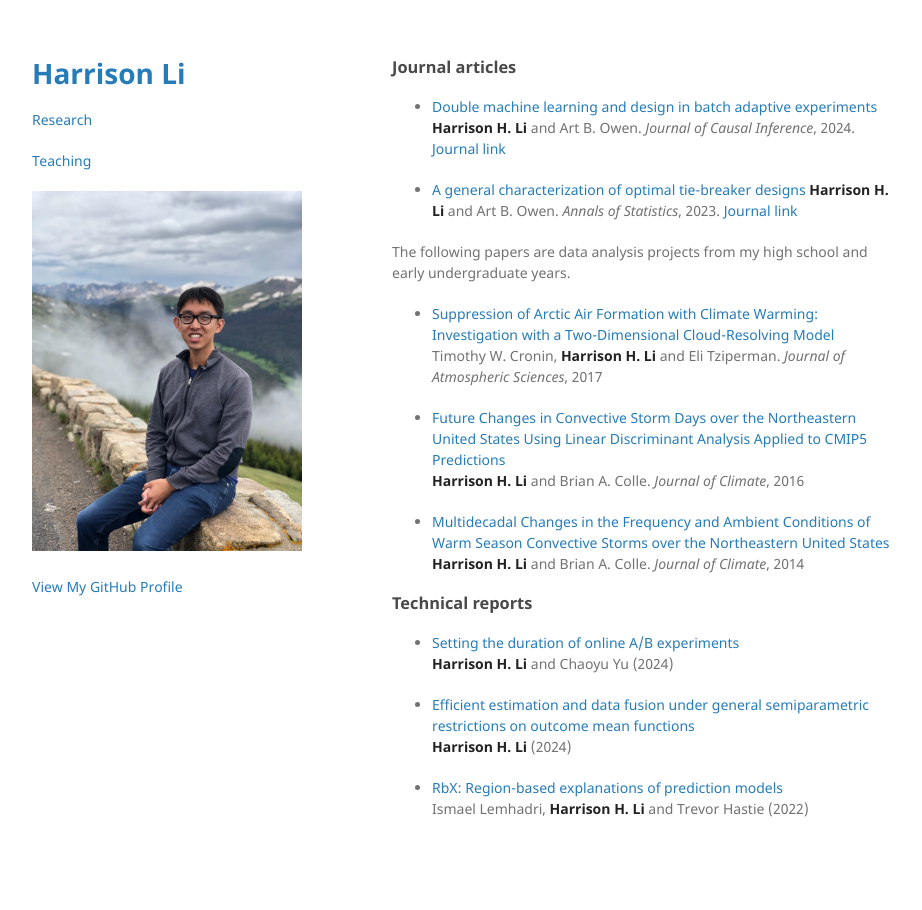
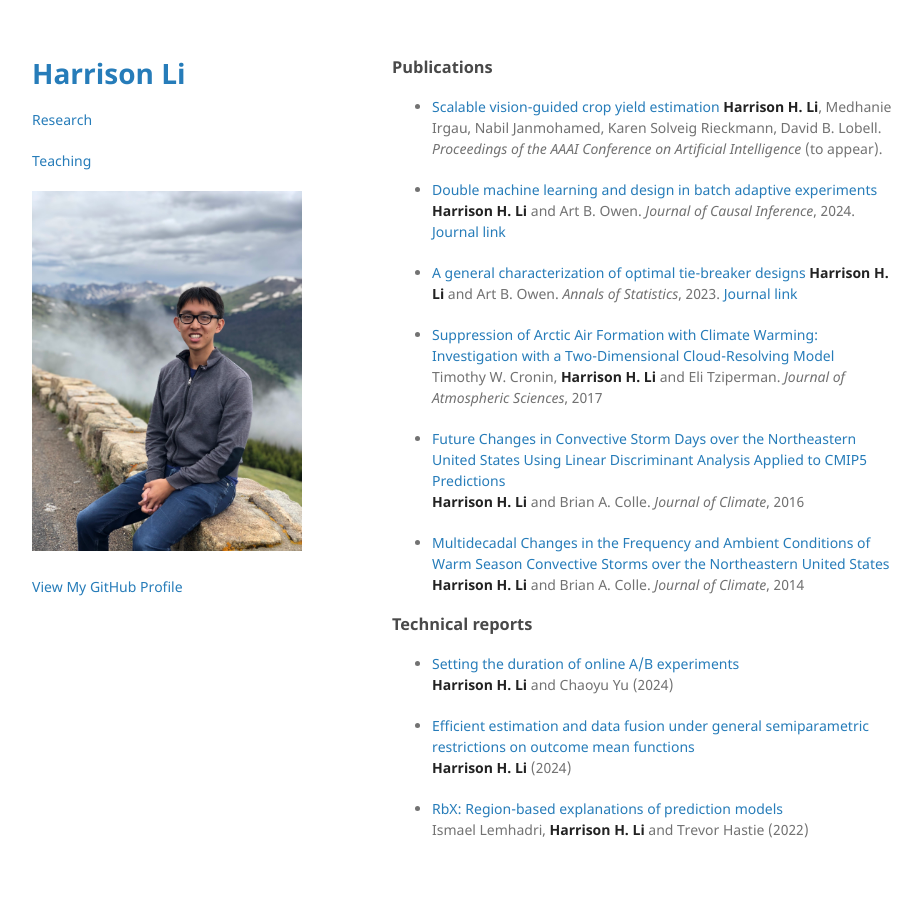
Before and after one commit to hli90722/hli90722.github.io, a Jekyll site: the page built from research.md, in a window 1280 px wide. Shown: the whole page, without its empty margins (178-1100 px from the left). Built offline with Jekyll 4.4.1, drawn with Linux system fonts in a browser that asks for light colours; the repository's description, which GitHub fills in, is left out.

Commit message:
add vision guided crop yield estimation paper

```diff
--- a/research.md
+++ b/research.md
@@ -4,15 +4,16 @@ title: Research
 permalink: /research/
 ---
 
-### Journal articles
+### Publications
 
-- [Double machine learning and design in batch adaptive experiments](https://arxiv.org/abs/2309.15297)\
+- [Scalable vision-guided crop yield estimation](https://www.arxiv.org/abs/2511.12999)
+**Harrison H. Li**, Medhanie Irgau, Nabil Janmohamed, Karen Solveig Rieckmann, David B. Lobell. *Proceedings of the AAAI Conference on Artificial Intelligence* (to appear).
+
+- [Double machine learning and design in batch adaptive experiments](https://arxiv.org/abs/2309.15297)
 **Harrison H. Li** and Art B. Owen. *Journal of Causal Inference*, 2024. [Journal link](https://www.degruyter.com/document/doi/10.1515/jci-2023-0068/html)
 
 - [A general characterization of optimal tie-breaker designs](https://hli90722.github.io/pdfs/AOS2275.pdf)
 **Harrison H. Li** and Art B. Owen. *Annals of Statistics*, 2023. [Journal link](https://projecteuclid.org/journals/annals-of-statistics/volume-51/issue-3/A-general-characterization-of-optimal-tie-breaker-designs/10.1214/23-AOS2275.short)
-
-The following papers are data analysis projects from my high school and early undergraduate years.
 
 - [Suppression of Arctic Air Formation with Climate Warming: Investigation with a Two-Dimensional Cloud-Resolving Model](https://journals.ametsoc.org/view/journals/atsc/74/9/jas-d-16-0193.1.xml)\
 Timothy W. Cronin, **Harrison H. Li** and Eli Tziperman. *Journal of Atmospheric Sciences*, 2017
```
